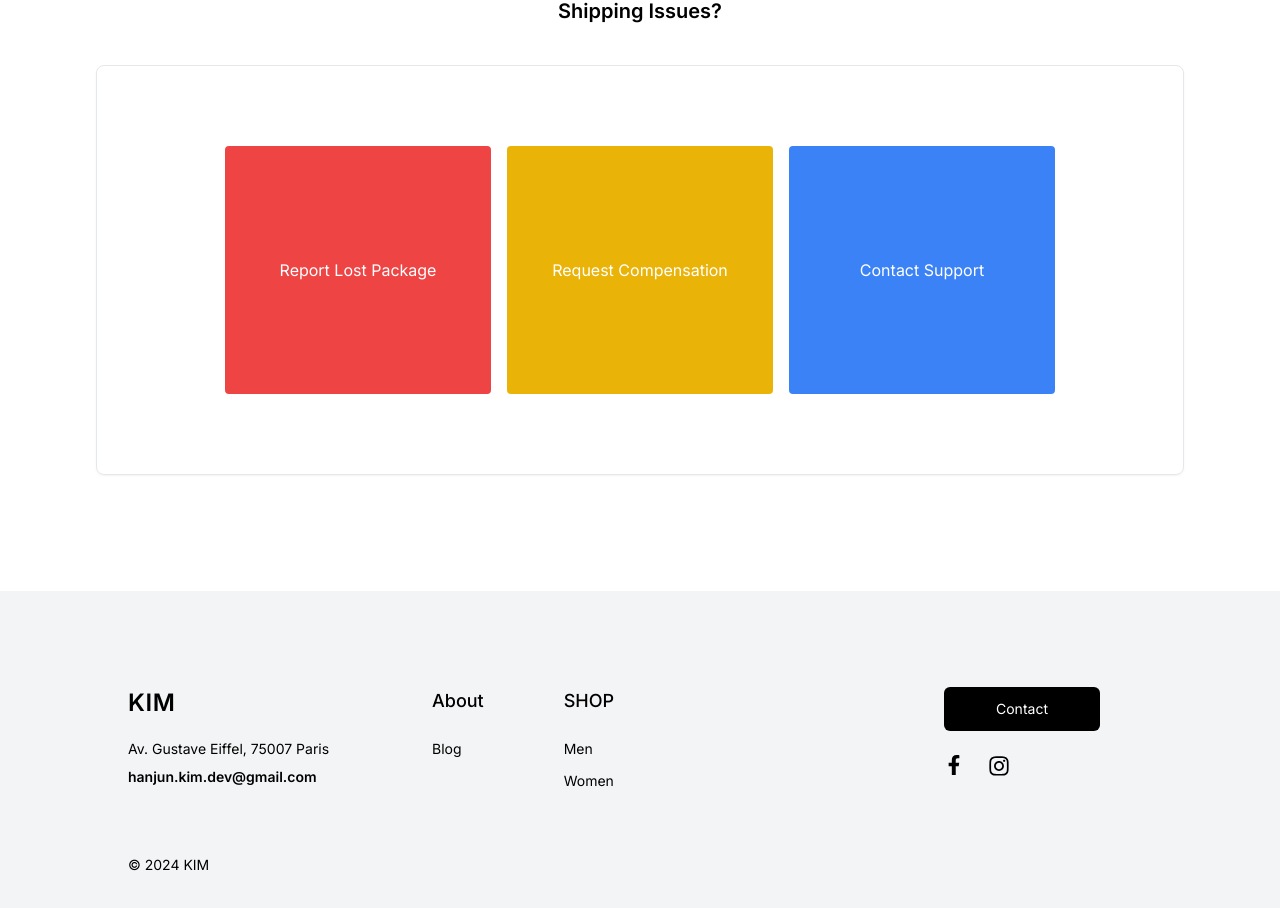
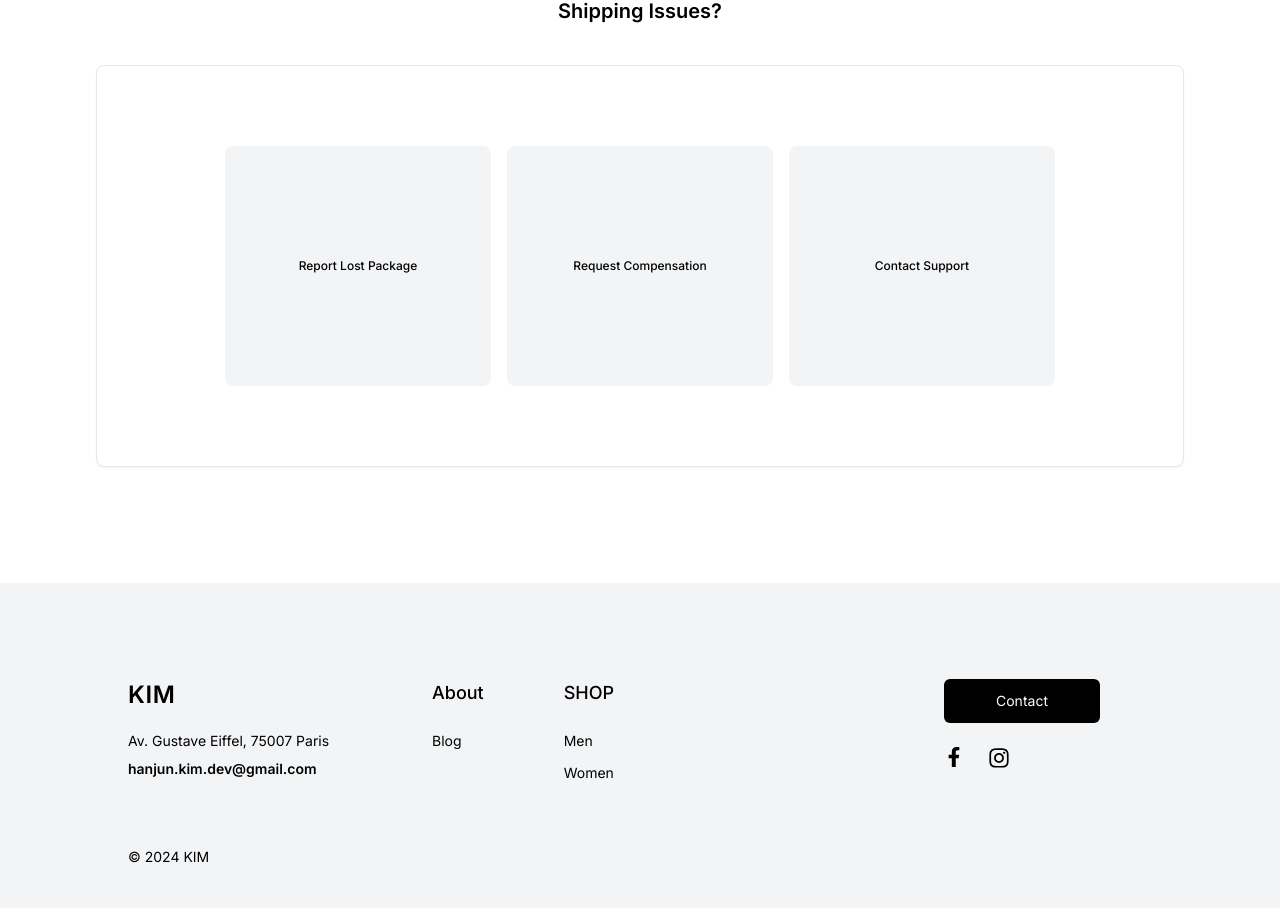
Before and after one commit to snrtn/ecommerce, a Next.js app in the folder ecommerce.front/: page /shipping in a window 1280 px wide. Shown: the part 2591-3499 px from the top of the page. Built offline with nearby package versions, Linux system fonts and the light colour scheme.

Commit message:
commit 18.07.2024

```diff
--- a/ecommerce.front/src/app/shipping/page.tsx
+++ b/ecommerce.front/src/app/shipping/page.tsx
@@ -155,13 +155,13 @@ const ShippingStatusPage: React.FC = () => {
         </h2>
         <div className="mt-10 flex flex-col rounded-lg border px-8 py-20 shadow-sm md:flex-row md:px-16 lg:px-24 xl:px-32">
           <div className="grid w-full grid-cols-1 gap-4 sm:grid-cols-2 md:grid-cols-3">
-            <button className="w-full rounded bg-red-500 py-28 text-white">
+            <button className="w-full rounded-lg bg-gray-100 py-28 text-xs font-medium text-black">
               Report Lost Package
             </button>
-            <button className="w-full rounded bg-yellow-500 py-28 text-white">
+            <button className="w-full rounded-lg bg-gray-100 py-28 text-xs font-medium text-black">
               Request Compensation
             </button>
-            <button className="w-full rounded bg-blue-500 py-28 text-white">
+            <button className="w-full rounded-lg bg-gray-100 py-28 text-xs font-medium text-black">
               Contact Support
             </button>
           </div>
```
